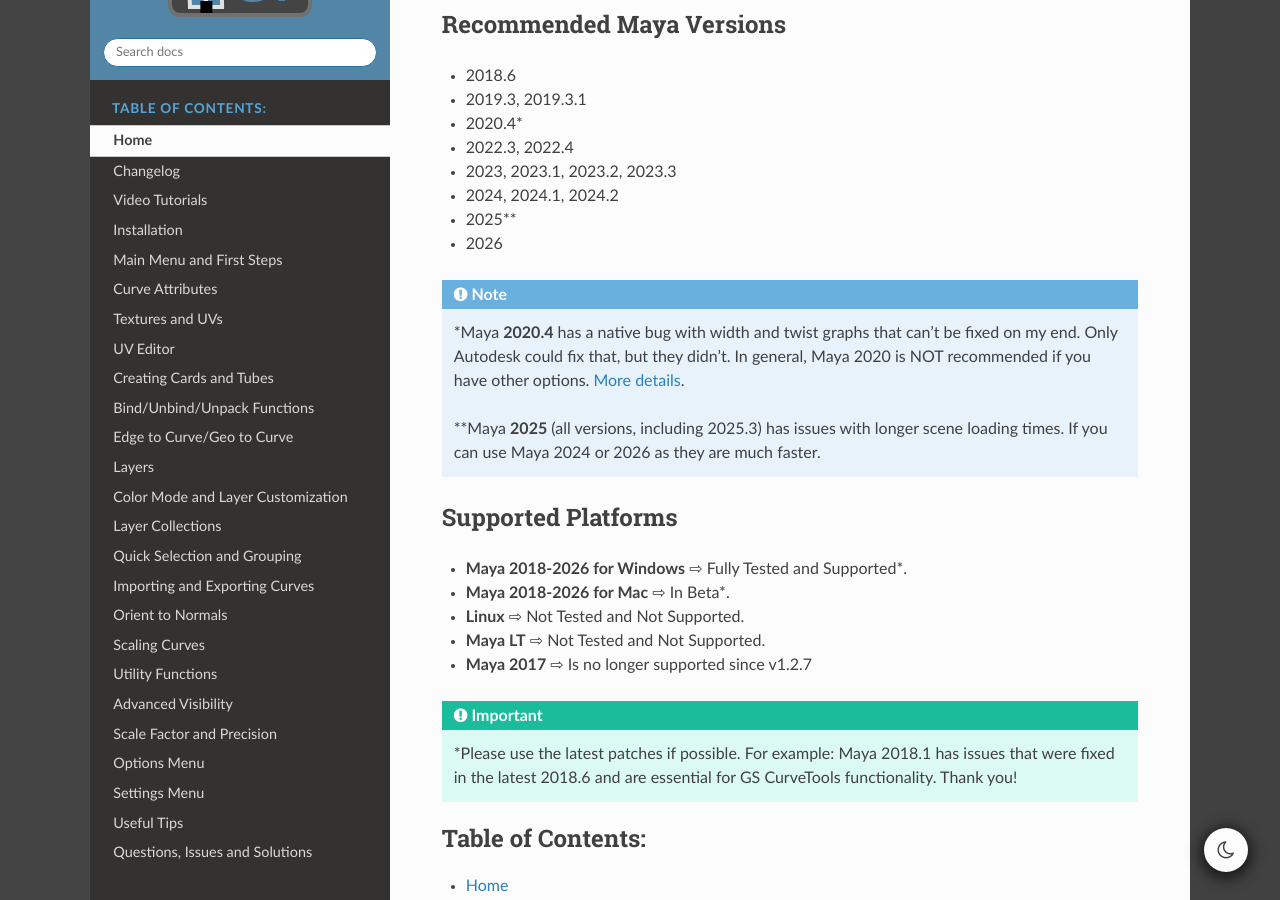
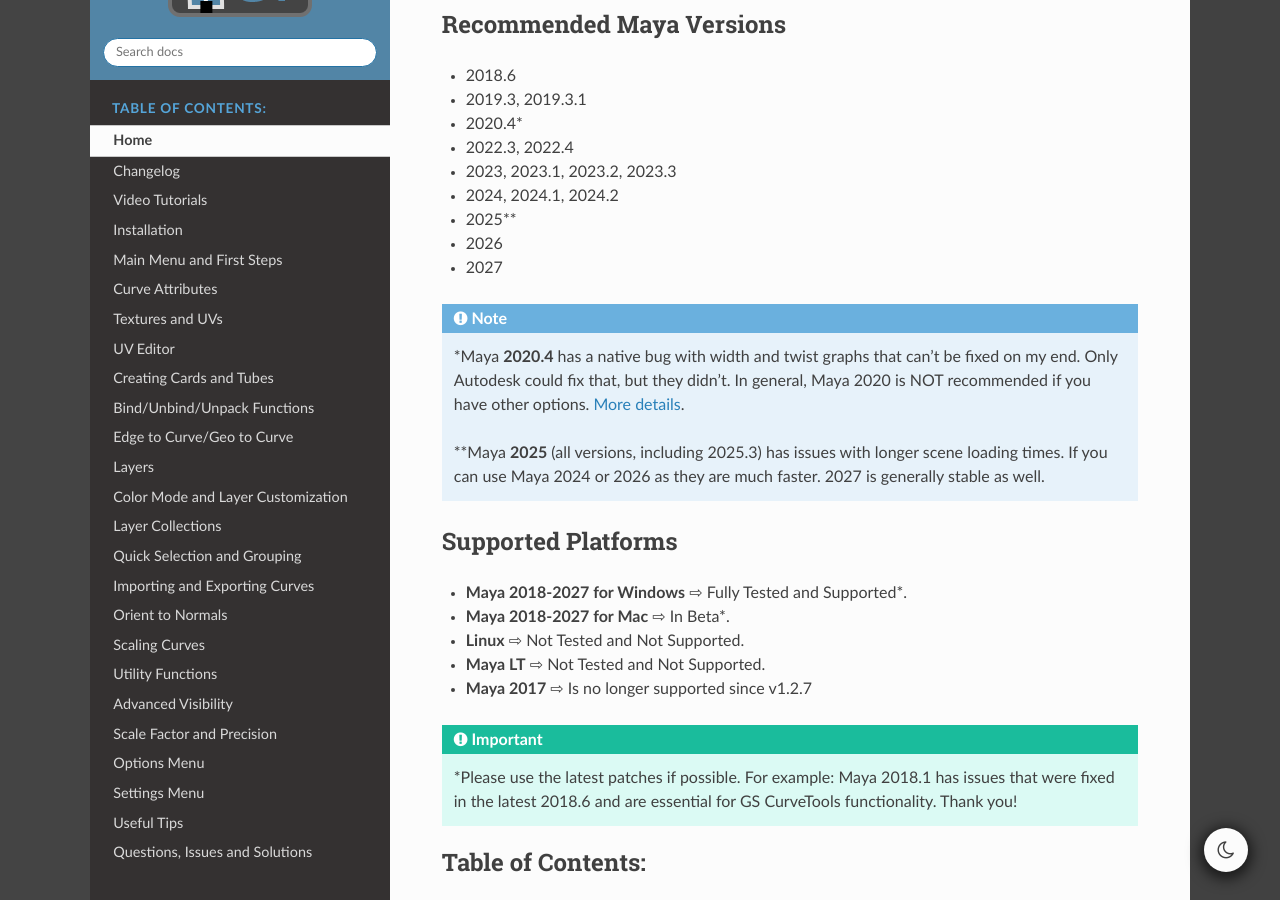
Before and after one commit to Video-Nomad/gs-curvetools-docs, a Sphinx documentation site: the page built from docs/source/index.rst, in a window 1280 px wide and 900 px high, scrolled down 2336 px. Built offline with Sphinx 7.4.7 and the Read the Docs theme 3.1.0, drawn with Linux system fonts in a browser that asks for light colours; some of the changed text lies outside the part shown.

Commit message:
update supported version

```diff
--- a/docs/source/index.rst
+++ b/docs/source/index.rst
@@ -2,7 +2,7 @@
 GS CurveTools for Autodesk Maya Documentation
 #############################################
 
-**For Maya 2018-2026**
+**For Maya 2018-2027**
 
 Links
 ^^^^^
@@ -84,18 +84,19 @@
 - 2024, 2024.1, 2024.2
 - 2025\*\*
 - 2026
+- 2027
 
 .. note::
 
 	\*Maya **2020.4** has a native bug with width and twist graphs that can't be fixed on my end. Only Autodesk could fix that, but they didn't. In general, Maya 2020 is NOT recommended if you have other options. :ref:`More details<stuck-graphs>`.
 
-	\*\*Maya **2025** (all versions, including 2025.3) has issues with longer scene loading times. If you can use Maya 2024 or 2026 as they are much faster.
+	\*\*Maya **2025** (all versions, including 2025.3) has issues with longer scene loading times. If you can use Maya 2024 or 2026 as they are much faster. 2027 is generally stable as well.
 
 Supported Platforms
 ^^^^^^^^^^^^^^^^^^^
 
-- **Maya 2018-2026 for Windows** ⇨ Fully Tested and Supported*.
-- **Maya 2018-2026 for Mac** ⇨ In Beta*.
+- **Maya 2018-2027 for Windows** ⇨ Fully Tested and Supported*.
+- **Maya 2018-2027 for Mac** ⇨ In Beta*.
 - **Linux** ⇨ Not Tested and Not Supported.
 - **Maya LT** ⇨ Not Tested and Not Supported.
 - **Maya 2017** ⇨ Is no longer supported since v1.2.7
```
